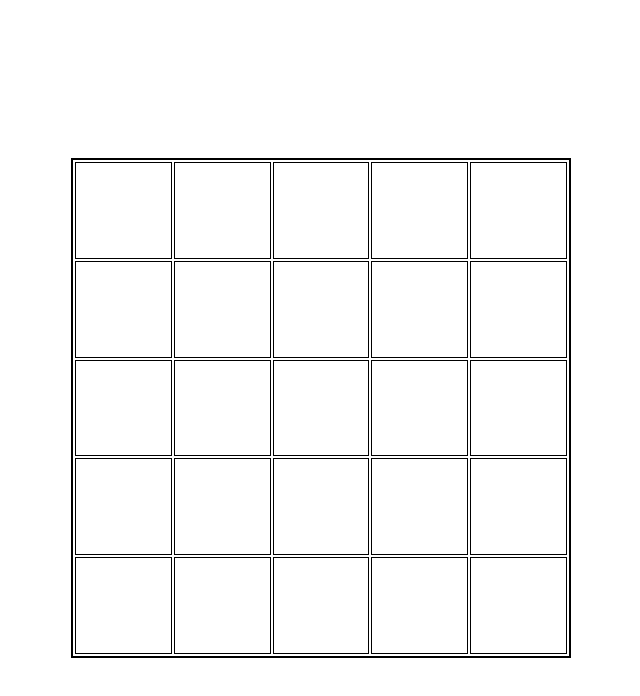
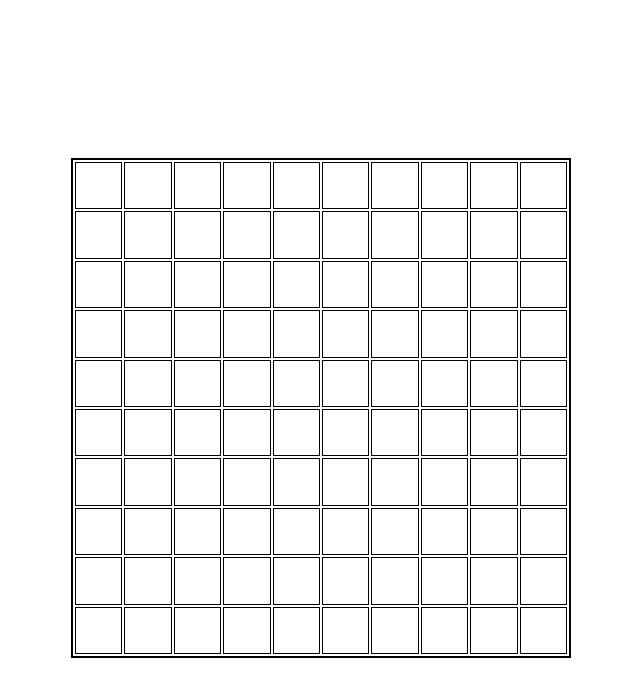
Before and after one commit to jeancarloslima/editor-pixel-art, a plain HTML site: page index.html in a window 1280 px wide. Shown: the whole page, without its empty margins (319-959 px from the left). Drawn offline with Linux system fonts and the light colour scheme.

Commit message:
Transformando grid em 10x10

```diff
--- a/index.html
+++ b/index.html
@@ -17,8 +17,6 @@
                 <td class="elemento-tabela"></td>
                 <td class="elemento-tabela"></td>
                 <td class="elemento-tabela"></td>
-            </tr>
-            <tr class="linha-tabela">
                 <td class="elemento-tabela"></td>
                 <td class="elemento-tabela"></td>
                 <td class="elemento-tabela"></td>
@@ -31,8 +29,6 @@
                 <td class="elemento-tabela"></td>
                 <td class="elemento-tabela"></td>
                 <td class="elemento-tabela"></td>
-            </tr>
-            <tr class="linha-tabela">
                 <td class="elemento-tabela"></td>
                 <td class="elemento-tabela"></td>
                 <td class="elemento-tabela"></td>
@@ -45,6 +41,95 @@
                 <td class="elemento-tabela"></td>
                 <td class="elemento-tabela"></td>
                 <td class="elemento-tabela"></td>
+                <td class="elemento-tabela"></td>
+                <td class="elemento-tabela"></td>
+                <td class="elemento-tabela"></td>
+                <td class="elemento-tabela"></td>
+                <td class="elemento-tabela"></td>
+            </tr>
+            <tr class="linha-tabela">
+                <td class="elemento-tabela"></td>
+                <td class="elemento-tabela"></td>
+                <td class="elemento-tabela"></td>
+                <td class="elemento-tabela"></td>
+                <td class="elemento-tabela"></td>
+                <td class="elemento-tabela"></td>
+                <td class="elemento-tabela"></td>
+                <td class="elemento-tabela"></td>
+                <td class="elemento-tabela"></td>
+                <td class="elemento-tabela"></td>
+            </tr>
+            <tr class="linha-tabela">
+                <td class="elemento-tabela"></td>
+                <td class="elemento-tabela"></td>
+                <td class="elemento-tabela"></td>
+                <td class="elemento-tabela"></td>
+                <td class="elemento-tabela"></td>
+                <td class="elemento-tabela"></td>
+                <td class="elemento-tabela"></td>
+                <td class="elemento-tabela"></td>
+                <td class="elemento-tabela"></td>
+                <td class="elemento-tabela"></td>
+            </tr>
+            <tr class="linha-tabela">
+                <td class="elemento-tabela"></td>
+                <td class="elemento-tabela"></td>
+                <td class="elemento-tabela"></td>
+                <td class="elemento-tabela"></td>
+                <td class="elemento-tabela"></td>
+                <td class="elemento-tabela"></td>
+                <td class="elemento-tabela"></td>
+                <td class="elemento-tabela"></td>
+                <td class="elemento-tabela"></td>
+                <td class="elemento-tabela"></td>
+            </tr>
+            <tr class="linha-tabela">
+                <td class="elemento-tabela"></td>
+                <td class="elemento-tabela"></td>
+                <td class="elemento-tabela"></td>
+                <td class="elemento-tabela"></td>
+                <td class="elemento-tabela"></td>
+                <td class="elemento-tabela"></td>
+                <td class="elemento-tabela"></td>
+                <td class="elemento-tabela"></td>
+                <td class="elemento-tabela"></td>
+                <td class="elemento-tabela"></td>
+            </tr>
+            <tr class="linha-tabela">
+                <td class="elemento-tabela"></td>
+                <td class="elemento-tabela"></td>
+                <td class="elemento-tabela"></td>
+                <td class="elemento-tabela"></td>
+                <td class="elemento-tabela"></td>
+                <td class="elemento-tabela"></td>
+                <td class="elemento-tabela"></td>
+                <td class="elemento-tabela"></td>
+                <td class="elemento-tabela"></td>
+                <td class="elemento-tabela"></td>
+            </tr>
+            <tr class="linha-tabela">
+                <td class="elemento-tabela"></td>
+                <td class="elemento-tabela"></td>
+                <td class="elemento-tabela"></td>
+                <td class="elemento-tabela"></td>
+                <td class="elemento-tabela"></td>
+                <td class="elemento-tabela"></td>
+                <td class="elemento-tabela"></td>
+                <td class="elemento-tabela"></td>
+                <td class="elemento-tabela"></td>
+                <td class="elemento-tabela"></td>
+            </tr>
+            <tr class="linha-tabela">
+                <td class="elemento-tabela"></td>
+                <td class="elemento-tabela"></td>
+                <td class="elemento-tabela"></td>
+                <td class="elemento-tabela"></td>
+                <td class="elemento-tabela"></td>
+                <td class="elemento-tabela"></td>
+                <td class="elemento-tabela"></td>
+                <td class="elemento-tabela"></td>
+                <td class="elemento-tabela"></td>
+                <td class="elemento-tabela"></td>
             </tr>
         </table>
     </div>
```
